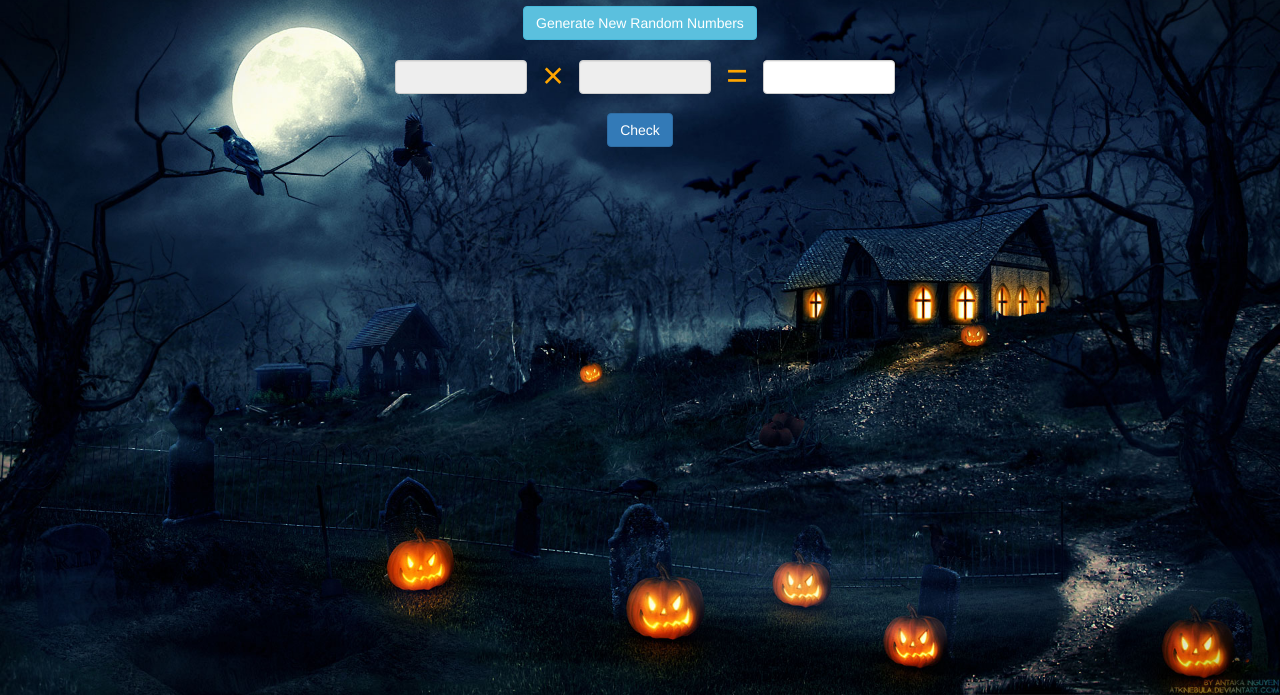
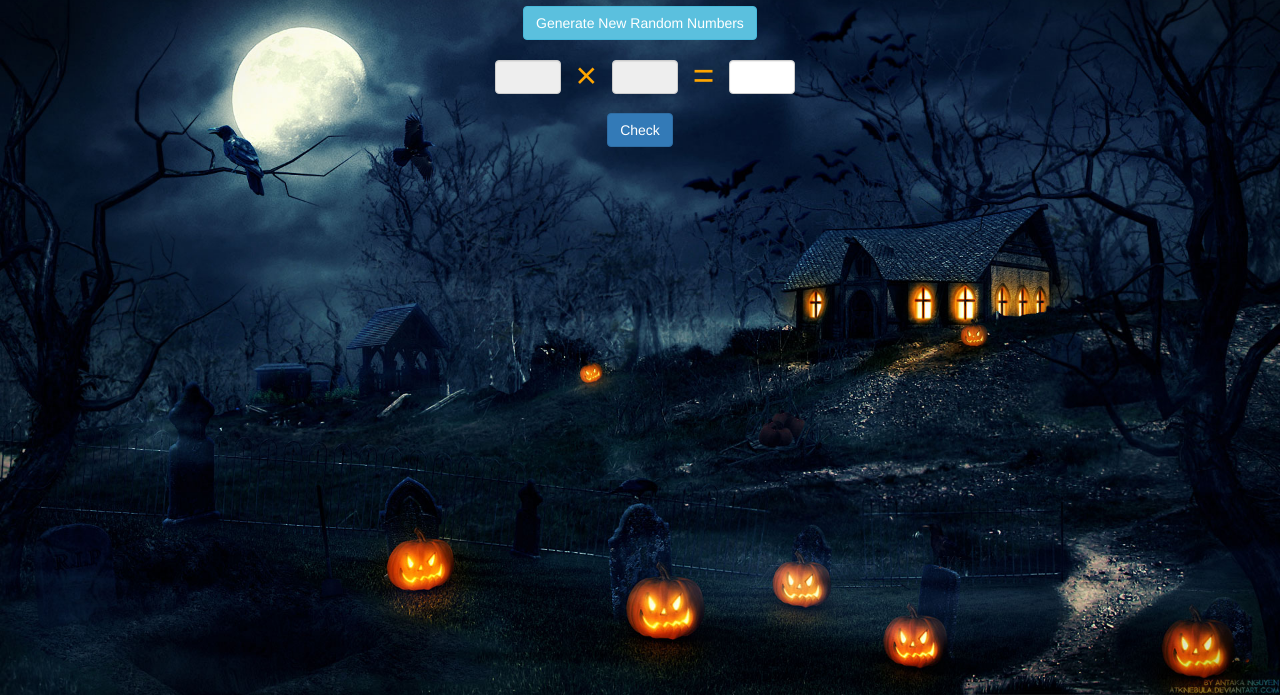
Before and after one commit to edgar1140/Halloween_Math_Game, a website: page src/pages/index/index.html in a window 1280 px wide. Shown: the part 105-800 px from the top of the page. Drawn offline with nearby package versions, Linux system fonts and the light colour scheme; a web font is replaced by a local one.

Commit message:
fixed table width.

```diff
--- a/src/pages/index/index.html
+++ b/src/pages/index/index.html
@@ -68,7 +68,7 @@
     <button id="randNums" class="btn btn-info" onclick="genRandomNums()">Generate New Random Numbers</button>
     <br>
 </center>
-<table width="500" align="center">
+<table width="300" align="center">
     <tr>
         <td>
             <div class="form-group">
```
Also changed, not shown: dist/index/index.html.
